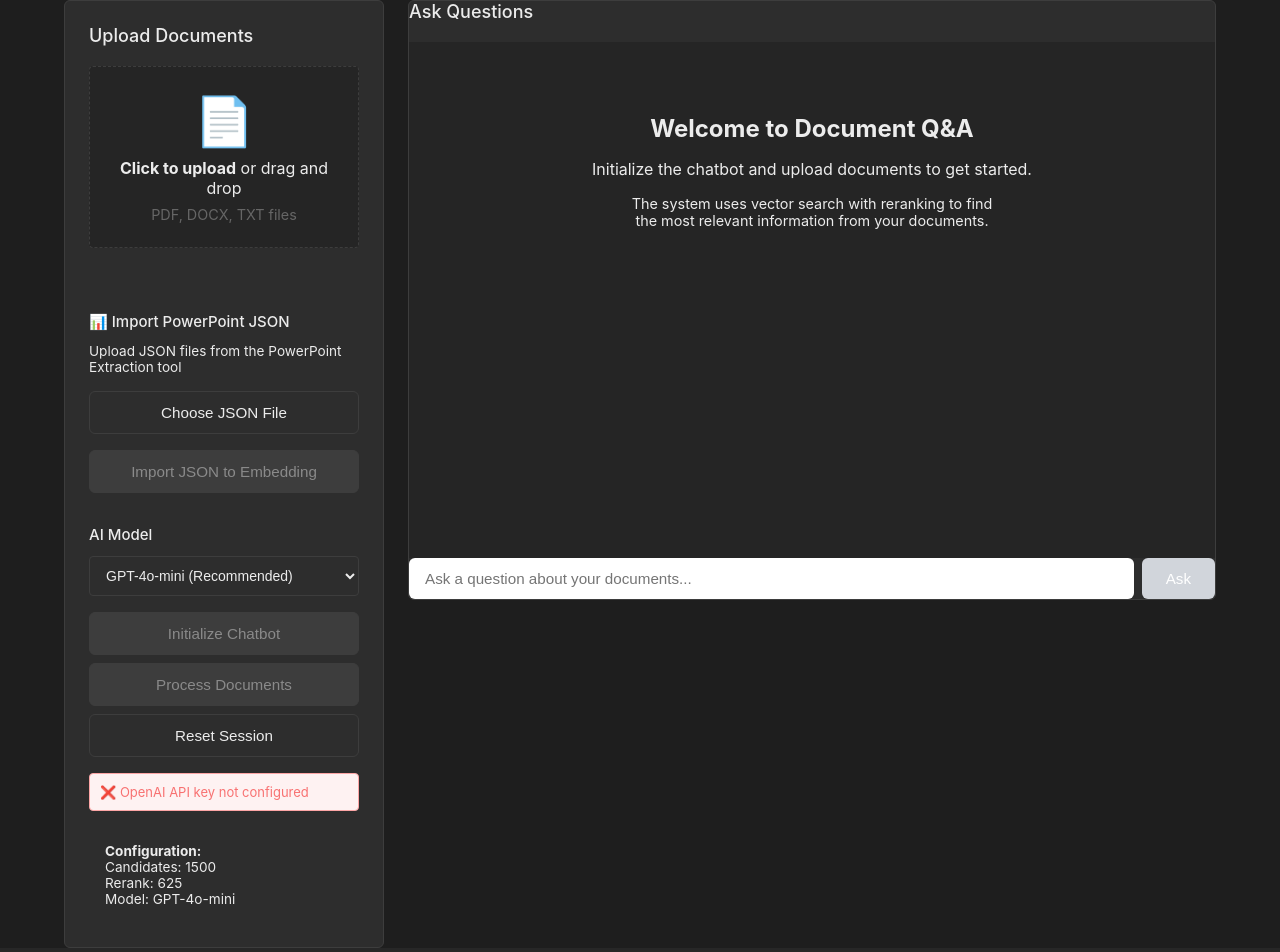
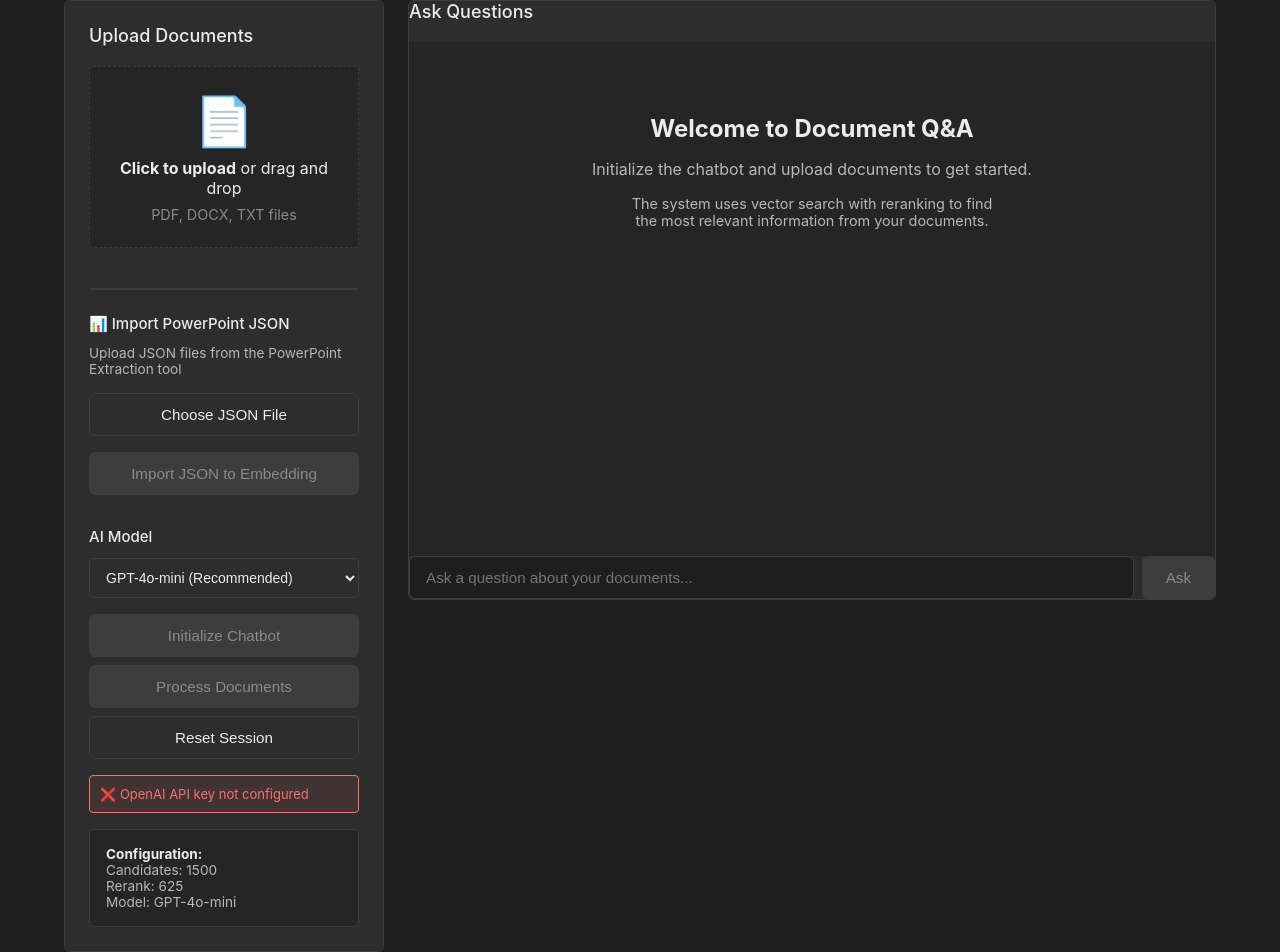
Before and after one commit to FreddieFF2006/OllamaChatbot, a Flask app: page /embedding in a window 1280 px wide. Shown: the part 68-1020 px from the top of the page. Run offline with Flask 3, Linux system fonts and the light colour scheme; data that the repository does not hold is empty; some libraries are stand-ins or nearby versions.

Commit message:
Fix CSS styling inconsistencies across all pages
- Replace all old CSS variable references (--bg-gray, --border-gray, --text-light, --text-dark, --navy-blue, --dark-navy, --accent-blue) with new dark theme variables
- Update embedding.html: fix file items, sources sections, input areas, tables, status messages, and config info
- Update INDEX.html: fix chat area, sidebar, sliders, messages, input areas, and welcome message
- Update ppt_extraction.html: fix error message styling
- Ensure consistent Claude-inspired dark theme across all pages with proper orange accent colors
- All backgrounds now use --bg-primary, --bg-secondary, --bg-tertiary
- All borders now use --border
- All text colors now use --text-primary, --text-secondary, --text-tertiary
- All primary actions now use --primary and --primary-hover

```diff
--- a/templates/embedding.html
+++ b/templates/embedding.html
@@ -236,15 +236,15 @@
         }
 
         .status.success {
-            background: #f0fdf4;
+            background: rgba(74, 222, 128, 0.1);
             color: var(--success);
-            border-color: #86efac;
+            border-color: var(--success);
         }
 
         .status.error {
-            background: #fef2f2;
+            background: rgba(248, 113, 113, 0.1);
             color: var(--error);
-            border-color: #fca5a5;
+            border-color: var(--error);
         }
 
         .status.info {
@@ -441,22 +440,23 @@
         .input-area input {
             flex: 1;
             padding: 0.75rem 1rem;
-            border: 1px solid var(--border-gray);
+            border: 1px solid var(--border);
             border-radius: 6px;
             font-size: 0.95rem;
             transition: all 0.2s;
-            background: white;
+            background: var(--bg-secondary);
+            color: var(--text-primary);
         }
 
         .input-area input:focus {
             outline: none;
-            border-color: var(--accent-blue);
-            box-shadow: 0 0 0 3px rgba(74, 158, 255, 0.1);
+            border-color: var(--primary);
+            box-shadow: 0 0 0 3px rgba(204, 122, 74, 0.1);
         }
 
         .input-area button {
             padding: 0.75rem 1.5rem;
-            background: var(--navy-blue);
+            background: var(--primary);
             color: white;
             border: none;
             border-radius: 6px;
@@ -493,27 +494,27 @@
         .welcome-message {
             text-align: center;
             padding: 3rem 2rem;
-            color: var(--text-light);
+            color: var(--text-secondary);
         }
 
         .welcome-message h2 {
             font-size: 1.5rem;
             margin-bottom: 1rem;
-            color: var(--navy-blue);
+            color: var(--text-primary);
         }
 
         .config-info {
-            background: var(--bg-gray);
+            background: var(--bg-tertiary);
             padding: 1rem;
             border-radius: 6px;
             margin-top: 1rem;
             font-size: 0.85rem;
-            color: var(--text-light);
-            border: 1px solid var(--border-gray);
+            color: var(--text-secondary);
+            border: 1px solid var(--border);
         }
 
         .config-info strong {
-            color: var(--navy-blue);
+            color: var(--text-primary);
         }
     </style>
 </head>
@@ -533,7 +534,7 @@
             <div class="upload-area" id="uploadArea">
                 <div class="upload-icon">📄</div>
                 <p><strong>Click to upload</strong> or drag and drop</p>
-                <p style="font-size: 0.9rem; color: #666; margin-top: 0.5rem;">
+                <p style="font-size: 0.9rem; color: var(--text-tertiary); margin-top: 0.5rem;">
                     PDF, DOCX, TXT files
                 </p>
             </div>
@@ -543,16 +544,16 @@
             <div class="file-list" id="fileList"></div>
 
             <!-- PowerPoint JSON Import Section -->
-            <div style="margin: 1.5rem 0; padding-top: 1.5rem; border-top: 2px solid var(--border-gray);">
+            <div style="margin: 1.5rem 0; padding-top: 1.5rem; border-top: 2px solid var(--border);">
                 <h3 class="sidebar-title">📊 Import PowerPoint JSON</h3>
-                <p style="font-size: 0.85rem; color: var(--text-light); margin-bottom: 1rem;">
+                <p style="font-size: 0.85rem; color: var(--text-secondary); margin-bottom: 1rem;">
                     Upload JSON files from the PowerPoint Extraction tool
                 </p>
                 <input type="file" id="jsonFileInput" accept=".json" style="display: none;">
                 <button class="btn btn-secondary" id="jsonUploadBtn" onclick="document.getElementById('jsonFileInput').click()">
                     Choose JSON File
                 </button>
-                <div id="jsonFileName" style="margin-top: 0.5rem; font-size: 0.9rem; color: var(--text-dark);"></div>
+                <div id="jsonFileName" style="margin-top: 0.5rem; font-size: 0.9rem; color: var(--text-primary);"></div>
                 <button class="btn btn-primary" id="importJsonBtn" disabled style="margin-top: 0.5rem;">
                     Import JSON to Embedding
                 </button>
--- a/templates/ppt_extraction.html
+++ b/templates/ppt_extraction.html
@@ -101,16 +101,17 @@
         .error-message {
             padding: 2rem;
             text-align: center;
-            color: var(--text-light);
+            color: var(--text-secondary);
         }
 
         .error-message h2 {
-            color: var(--navy-blue);
+            color: var(--text-primary);
             margin-bottom: 1rem;
         }
 
         .error-message p {
             margin-bottom: 0.5rem;
+            color: var(--text-secondary);
         }
     </style>
 </head>
```
Also changed, not shown: other parts of templates/embedding.html (+23 -23 lines), templates/INDEX.html (+36 -32 lines).
